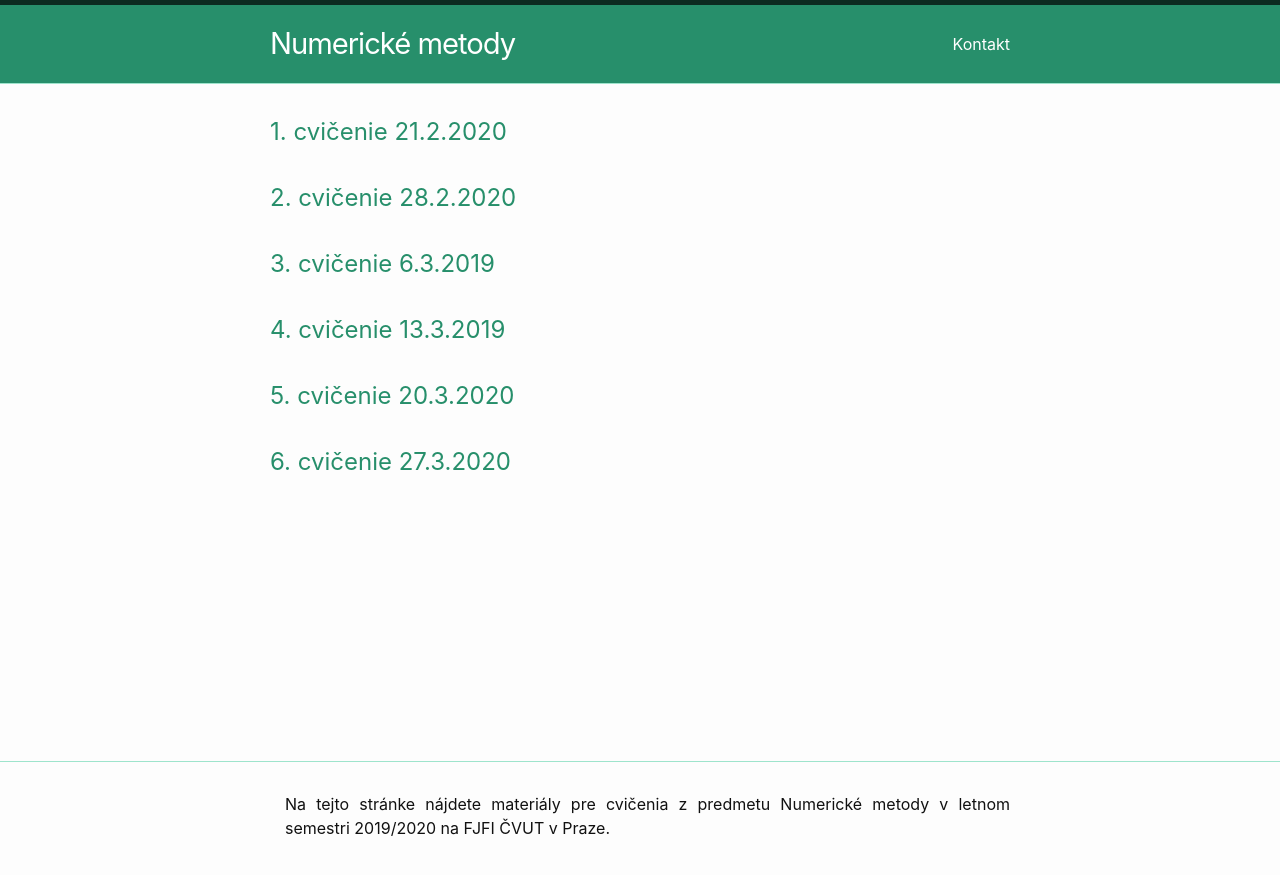
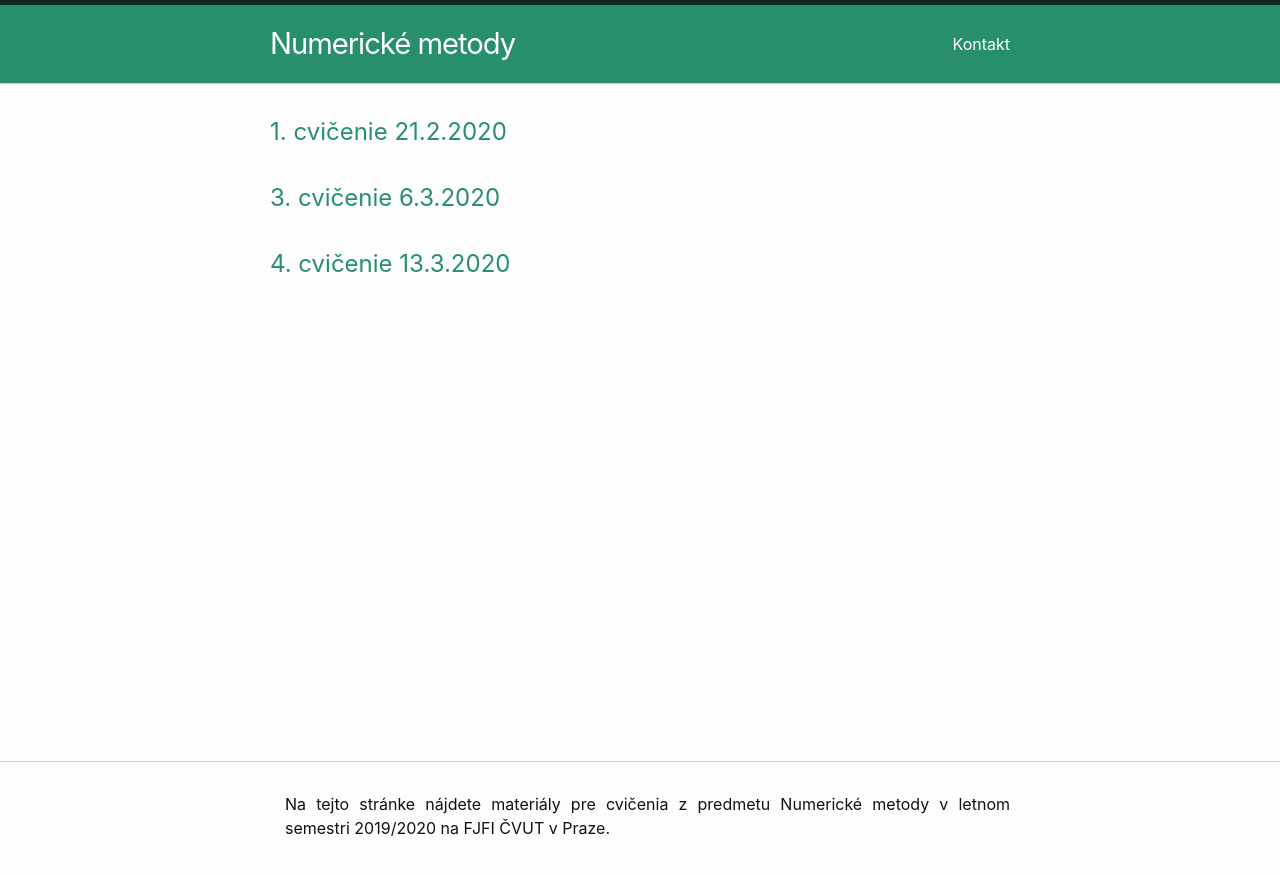
Before and after one commit to maslarova/maslarova.github.io, a Jekyll site: the page built from index.md, in a window 1280 px wide. Shown: the top 875 px of the page. Built offline with Jekyll 4.4.1, drawn with Linux system fonts in a browser that asks for light colours.

Commit message:
remove other courses

```diff
--- a/_posts/2020-03-06-cvicenie3.md
+++ b/_posts/2020-03-06-cvicenie3.md
@@ -1,6 +1,6 @@
 ---
 layout: post
-title:  "3. cvičenie 6.3.2019"
+title:  "3. cvičenie 6.3.2020"
 <!--date:   2019-03-08 13:26:13 +0100-->
 ---
 
--- a/_posts/2020-03-13-cvicenie4.md
+++ b/_posts/2020-03-13-cvicenie4.md
@@ -1,6 +1,6 @@
 ---
 layout: post
-title:  "4. cvičenie 13.3.2019"
+title:  "4. cvičenie 13.3.2020"
 <!--date:   2019-03-13 13:26:13 +0100-->
 ---
 
```
Also changed, not shown: _posts/2020-02-28-cvicenie2.md (deleted, +0 -34 lines), _posts/2020-03-20-cvicenie5.md (deleted, +0 -9 lines), _posts/2020-03-27-cvicenie6.md (deleted, +0 -7 lines).
